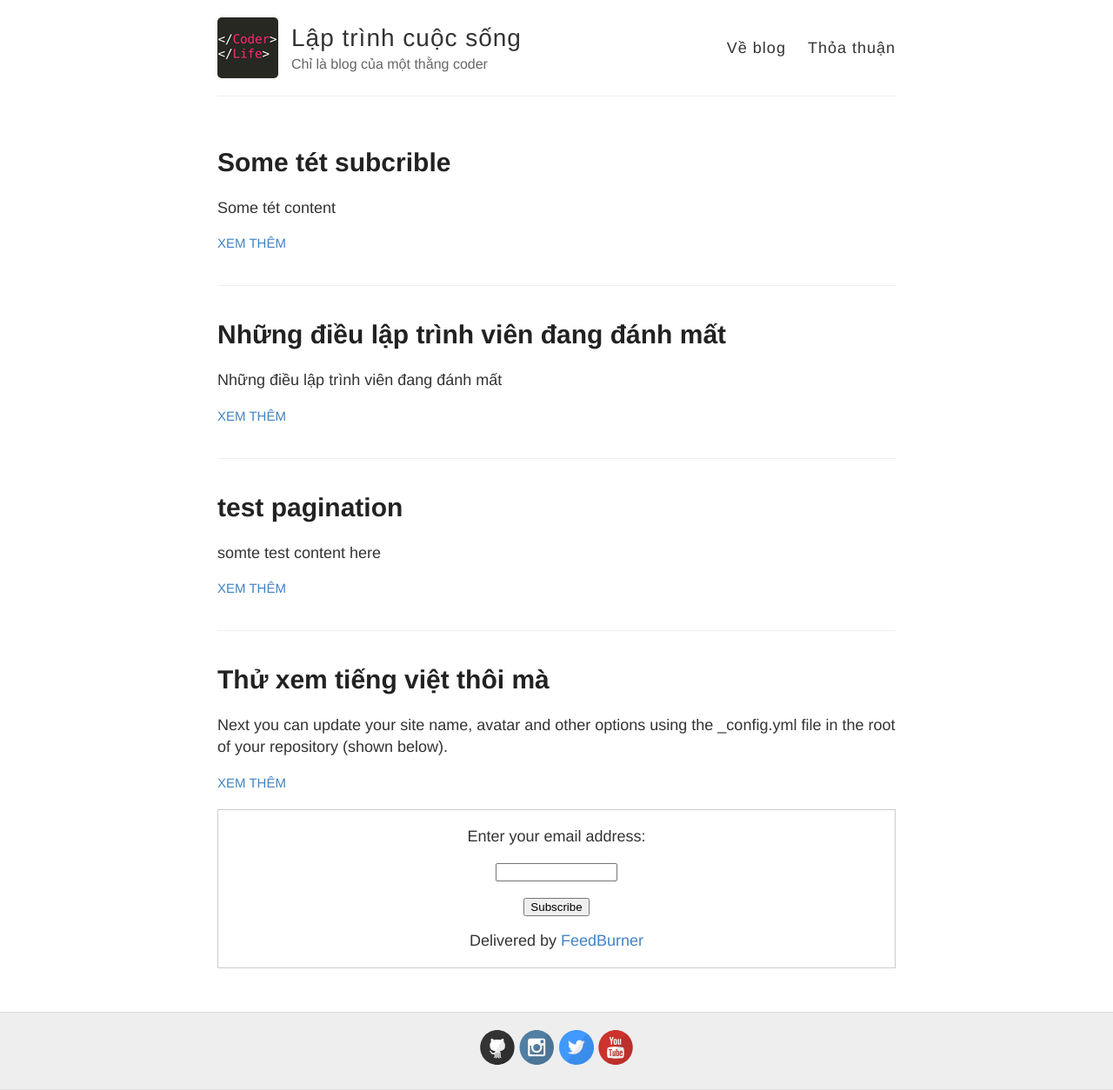
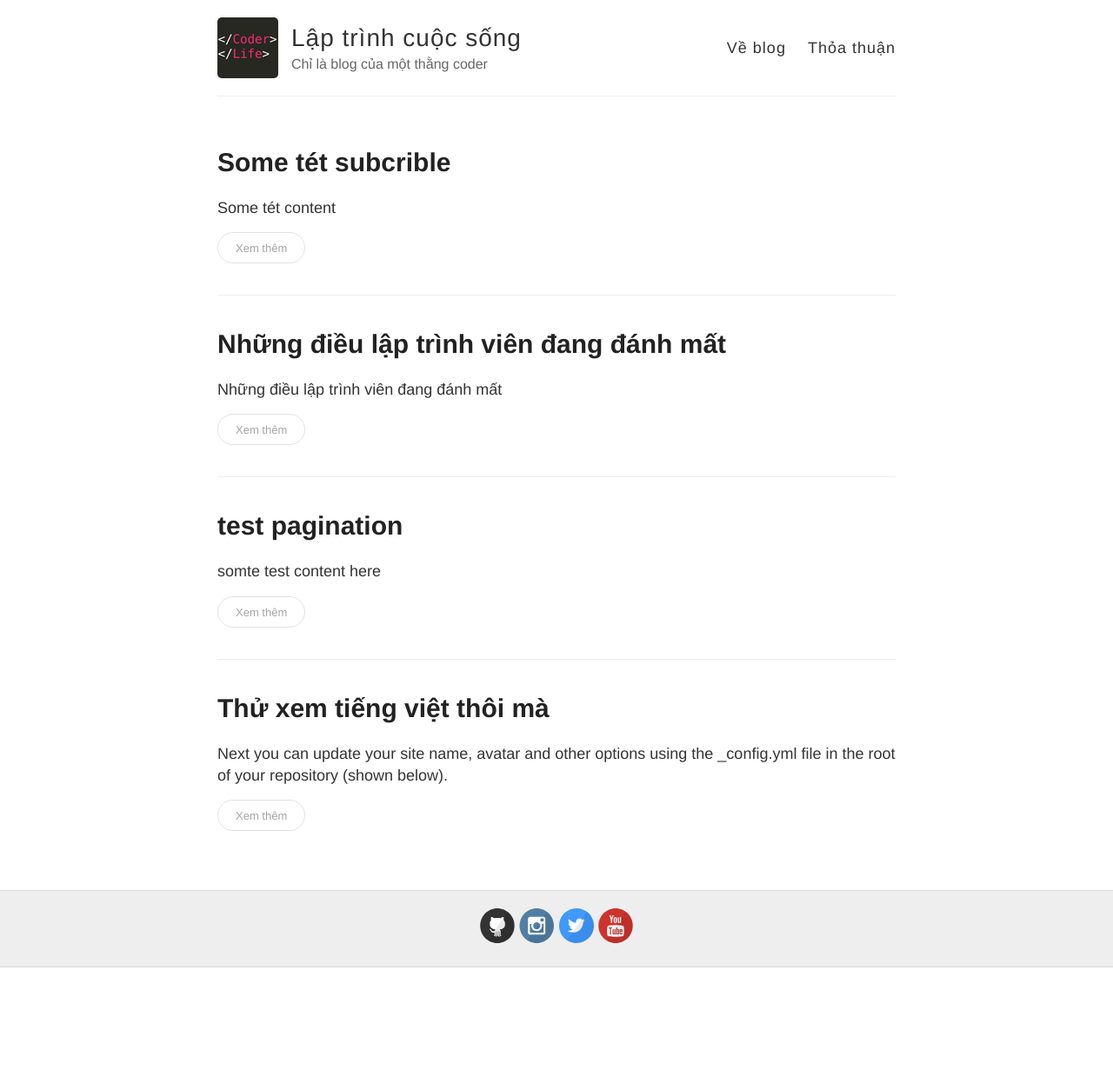
Before and after one commit to nguyentest/laptrinhcuocsong, a Jekyll site: the page built from index.html, in a window 1280 px wide. Shown: the whole page at 87% size. Built offline with Jekyll 4.4.1, drawn with Linux system fonts in a browser that asks for light colours; the list of posts is cut into pages by our own code; after the commit the page ends 1113 px from its top, so only the background shows below that.

Commit message:
Type commit message here…

```diff
--- a/index.html
+++ b/index.html
@@ -12,7 +12,7 @@ layout: default
         {{ post.excerpt }}
       </div>
 
-      <a href="{{ site.baseurl }}{{ post.url }}" class="read-more">Xem thêm</a>
+      <a class="button" href="{{ site.baseurl }}{{ post.url }}" class="read-more">Xem thêm</a>
     </article>
   {% endfor %}
 </div>
@@ -26,4 +26,3 @@ layout: default
   {% else %}
   {% endif %}
 </div>
-<form style="border:1px solid #ccc;padding:3px;text-align:center;" action="https://feedburner.google.com/fb/a/mailverify" method="post" target="popupwindow" onsubmit="window.open('https://feedburner.google.com/fb/a/mailverify?uri=laptrinhcuocsong', 'popupwindow', 'scrollbars=yes,width=550,height=520');return true"><p>Enter your email address:</p><p><input type="text" style="width:140px" name="email"/></p><input type="hidden" value="laptrinhcuocsong" name="uri"/><input type="hidden" name="loc" value="en_US"/><input type="submit" value="Subscribe" /><p>Delivered by <a href="https://feedburner.google.com" target="_blank">FeedBurner</a></p></form>
```
